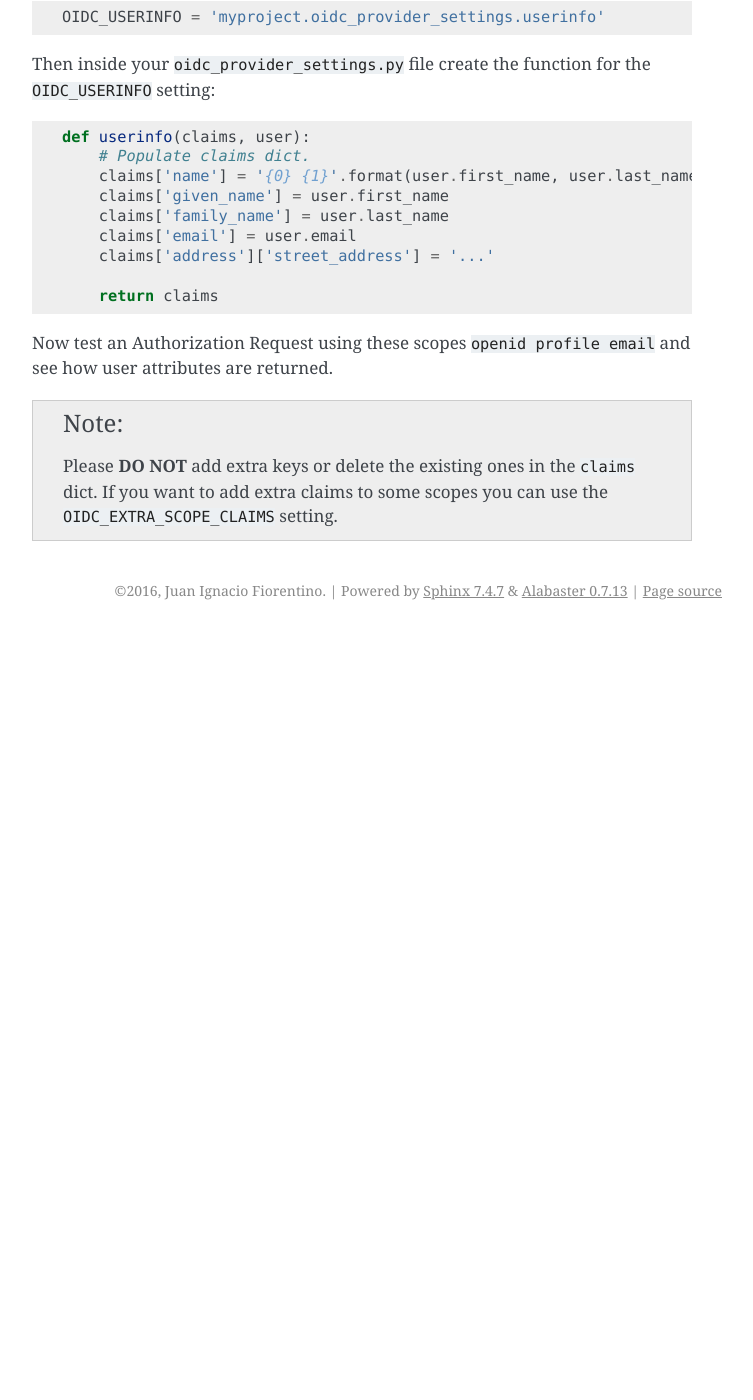
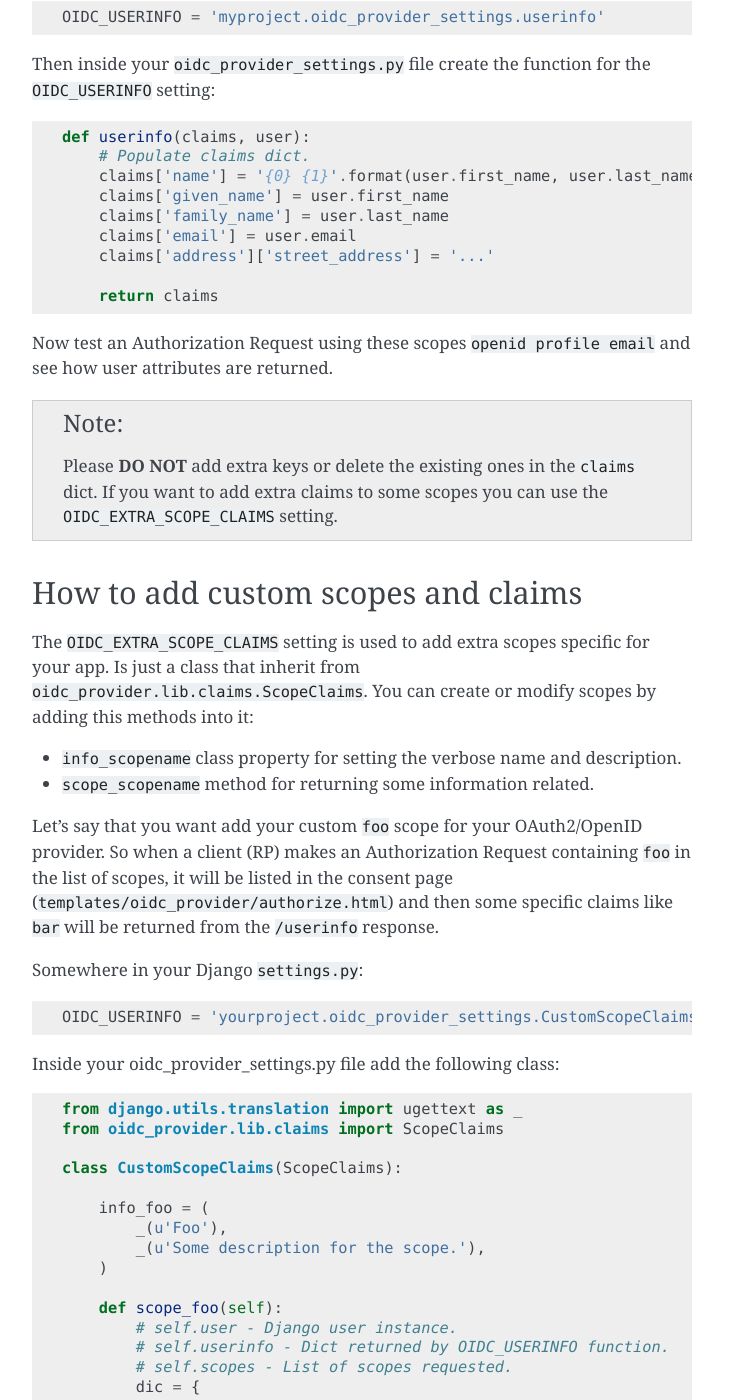
Before and after one commit to juanifioren/django-oidc-provider, a Sphinx documentation site: the page built from docs/sections/scopesclaims.rst, in a window 1280 px wide and 1400 px high, scrolled down 936 px. Shown: the whole window, without its empty margins (388-1141 px from the left). Built offline with Sphinx 7.4.7, drawn with Linux system fonts in a browser that asks for light colours; before the commit the page ends 1566 px from its top, so only the background shows below that; some of the changed text lies outside the part shown.

Commit message:
Update docs.

```diff
--- a/docs/index.rst
+++ b/docs/index.rst
@@ -26,7 +26,7 @@
    sections/relyingparties
    sections/serverkeys
    sections/templates
-   sections/claims
+   sections/scopesclaims
    sections/userconsent
    sections/oauth2
    sections/settings
--- a/docs/sections/claims.rst
+++ b/docs/sections/scopesclaims.rst
@@ -1,7 +1,7 @@
-.. _claims:
+.. _scopesclaims:
 
-Standard Claims
-###############
+Scopes and Claims
+#################
 
 This subset of OpenID Connect defines a set of standard Claims. They are returned in the UserInfo Response.
 
@@ -41,8 +41,8 @@
 | updated_at         |                |                       |                        |
 +--------------------+----------------+-----------------------+------------------------+
 
-How to populate userinfo response
-=================================
+How to populate standard claims
+===============================
 
 Somewhere in your Django ``settings.py``::
 
@@ -65,3 +65,48 @@
 
 .. note::
     Please **DO NOT** add extra keys or delete the existing ones in the ``claims`` dict. If you want to add extra claims to some scopes you can use the ``OIDC_EXTRA_SCOPE_CLAIMS`` setting.
+
+How to add custom scopes and claims
+===================================
+
+The ``OIDC_EXTRA_SCOPE_CLAIMS`` setting is used to add extra scopes specific for your app. Is just a class that inherit from ``oidc_provider.lib.claims.ScopeClaims``. You can create or modify scopes by adding this methods into it:
+
+* ``info_scopename`` class property for setting the verbose name and description.
+* ``scope_scopename`` method for returning some information related.
+
+Let's say that you want add your custom ``foo`` scope for your OAuth2/OpenID provider. So when a client (RP) makes an Authorization Request containing ``foo`` in the list of scopes, it will be listed in the consent page (``templates/oidc_provider/authorize.html``) and then some specific claims like ``bar`` will be returned from the ``/userinfo`` response.
+
+Somewhere in your Django ``settings.py``::
+
+    OIDC_USERINFO = 'yourproject.oidc_provider_settings.CustomScopeClaims'
+
+Inside your oidc_provider_settings.py file add the following class::
+
+    from django.utils.translation import ugettext as _
+    from oidc_provider.lib.claims import ScopeClaims
+
+    class CustomScopeClaims(ScopeClaims):
+
+        info_foo = (
+            _(u'Foo'),
+            _(u'Some description for the scope.'),
+        )
+
+        def scope_foo(self):
+            # self.user - Django user instance.
+            # self.userinfo - Dict returned by OIDC_USERINFO function.
+            # self.scopes - List of scopes requested.
+            dic = {
+                'bar': 'Something dynamic here',
+            }
+
+            return dic
+
+        # If you want to change the description of the profile scope, you can redefine it.
+        info_profile = (
+            _(u'Profile'),
+            _(u'Another description.'),
+        )
+
+.. note::
+    If a field is empty or ``None`` inside the dictionary your return on ``scope_scopename`` method, it will be cleaned from the response.
```
Also changed, not shown: docs/sections/settings.rst (+2 -41 lines).
